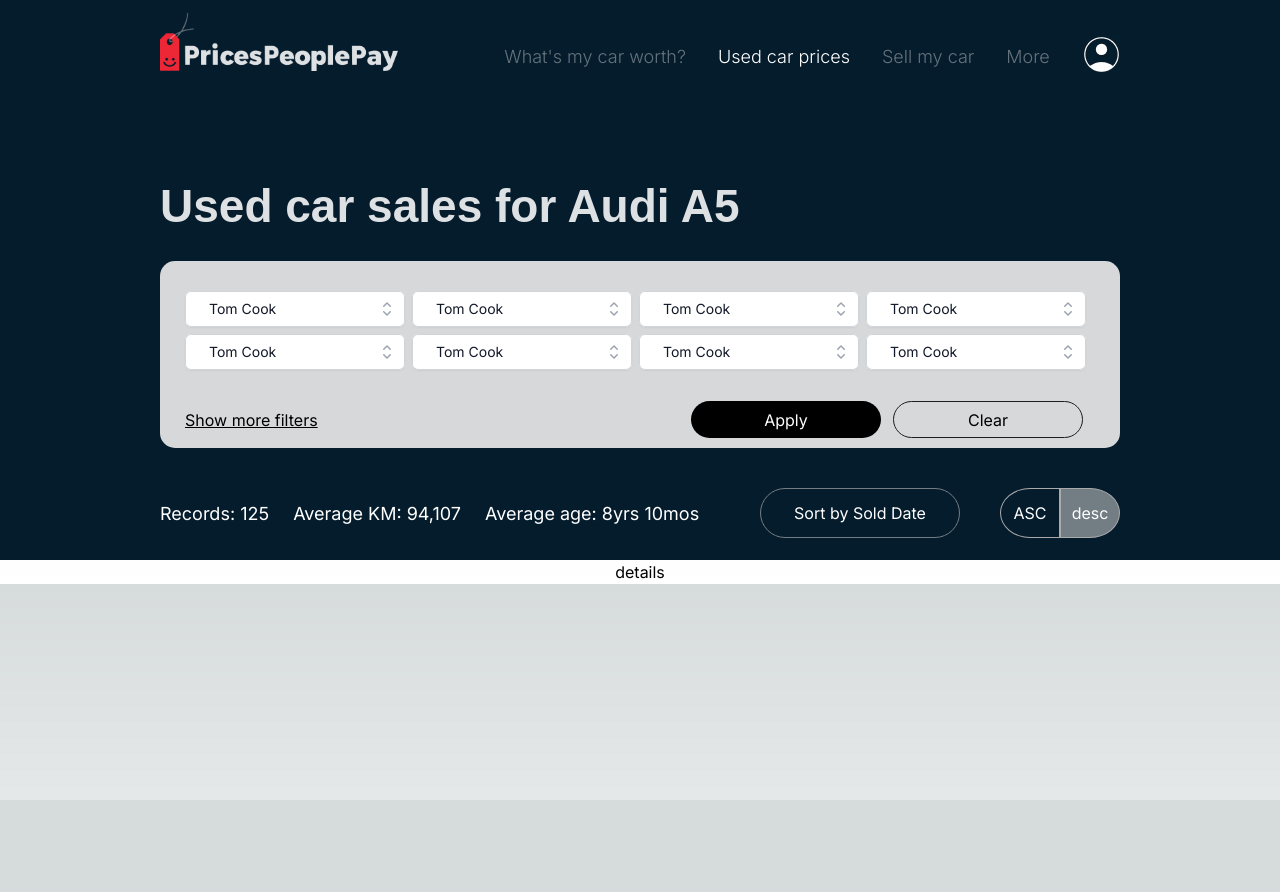
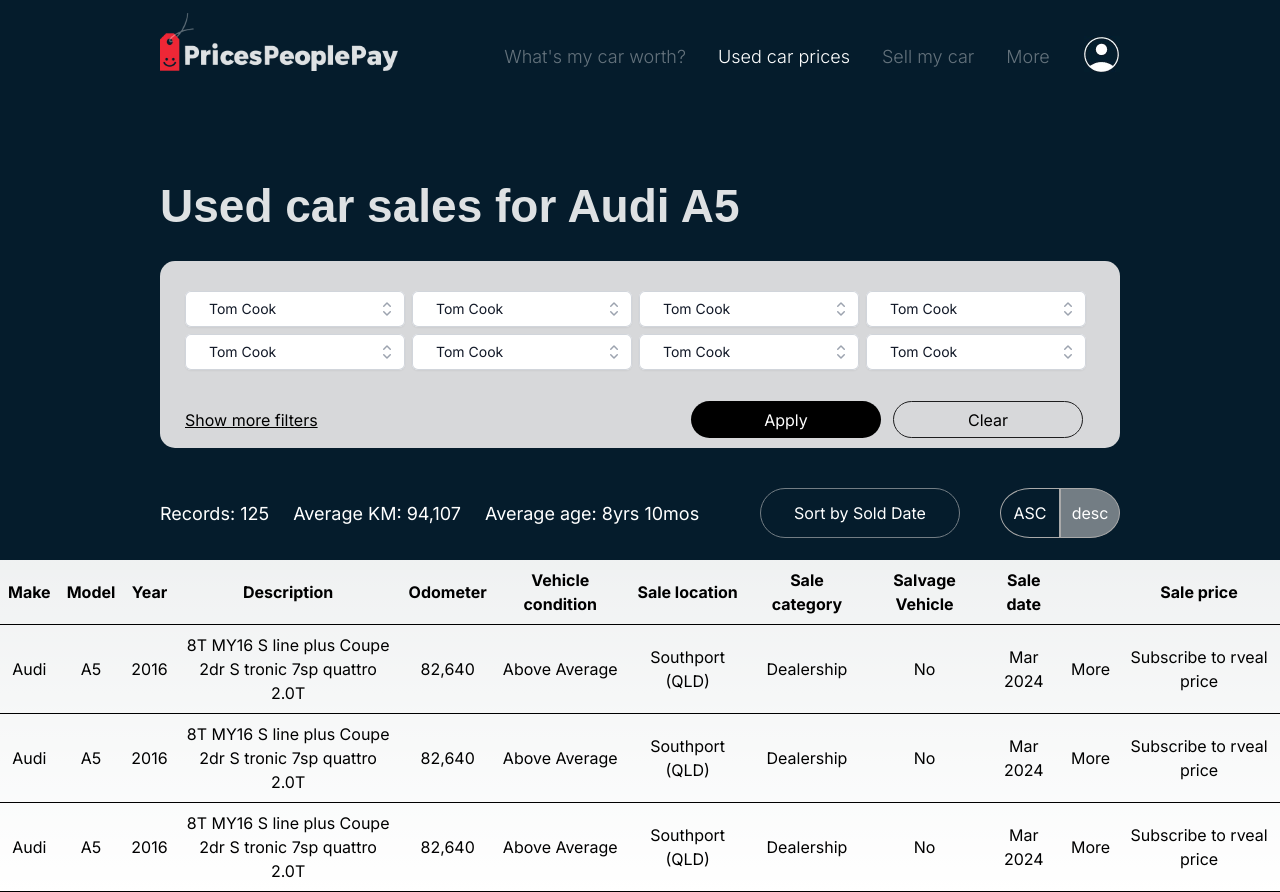
Before and after one commit to David6811/PreInterviewTaskWeb, a Next.js app: page / in a window 1280 px wide. Before the commit the page ends 800 px from the top, so only its background shows below. Built offline with nearby package versions, Linux system fonts and the light colour scheme.

Commit message:
complete carDetailsLayout

```diff
--- a/app/components/CarDetails.css
+++ b/app/components/CarDetails.css
@@ -0,0 +1,10 @@
+table {
+    border-collapse: collapse;
+  }
+
+
+  th, td {
+    text-align: center;
+    border-bottom: 1px solid black;
+    padding: 8px; /* 可选：添加单元格内边距 */
+  }
--- a/app/components/CarDetails.tsx
+++ b/app/components/CarDetails.tsx
@@ -5,7 +5,65 @@
         <div className="flex justify-between items-center">
             <div></div>
             <div className="flex items-left h-full">
-                details
+                <table>
+                    <tr>
+                        <th>Make</th>
+                        <th>Model</th>
+                        <th>Year</th>
+                        <th style={{width:'225px'}}>Description</th>
+                        <th>Odometer</th>
+                        <th>Vehicle condition</th>
+                        <th>Sale location</th>
+                        <th>Sale category</th>
+                        <th>Salvage Vehicle</th>
+                        <th>Sale date</th>
+                        <th></th>
+                        <th>Sale price</th>
+                    </tr>
+                    <tr>
+                        <td>Audi</td>
+                        <td>A5</td>
+                        <td>2016</td>
+                        <td>8T MY16 S line plus Coupe 2dr S tronic 7sp quattro 2.0T</td>
+                        <td>82,640</td>
+                        <td>Above Average</td>
+                        <td>Southport (QLD)</td>
+                        <td>Dealership</td>
+                        <td>No</td>
+                        <td>Mar 2024</td>
+                        <td><a>More</a></td>
+                        <td><button>Subscribe to rveal price</button></td>
+                    </tr>
+                    <tr>
+                        <td>Audi</td>
+                        <td>A5</td>
+                        <td>2016</td>
+                        <td>8T MY16 S line plus Coupe 2dr S tronic 7sp quattro 2.0T</td>
+                        <td>82,640</td>
+                        <td>Above Average</td>
+                        <td>Southport (QLD)</td>
+                        <td>Dealership</td>
+                        <td>No</td>
+                        <td>Mar 2024</td>
+                        <td><a>More</a></td>
+                        <td><button>Subscribe to rveal price</button></td>
+                    </tr>
+                    <tr>
+                        <td>Audi</td>
+                        <td>A5</td>
+                        <td>2016</td>
+                        <td>8T MY16 S line plus Coupe 2dr S tronic 7sp quattro 2.0T</td>
+                        <td>82,640</td>
+                        <td>Above Average</td>
+                        <td>Southport (QLD)</td>
+                        <td>Dealership</td>
+                        <td>No</td>
+                        <td>Mar 2024</td>
+                        <td><a>More</a></td>
+                        <td><button>Subscribe to rveal price</button></td>
+                    </tr>
+                </table>
+
             </div>
             <div></div>
         </div>
```
